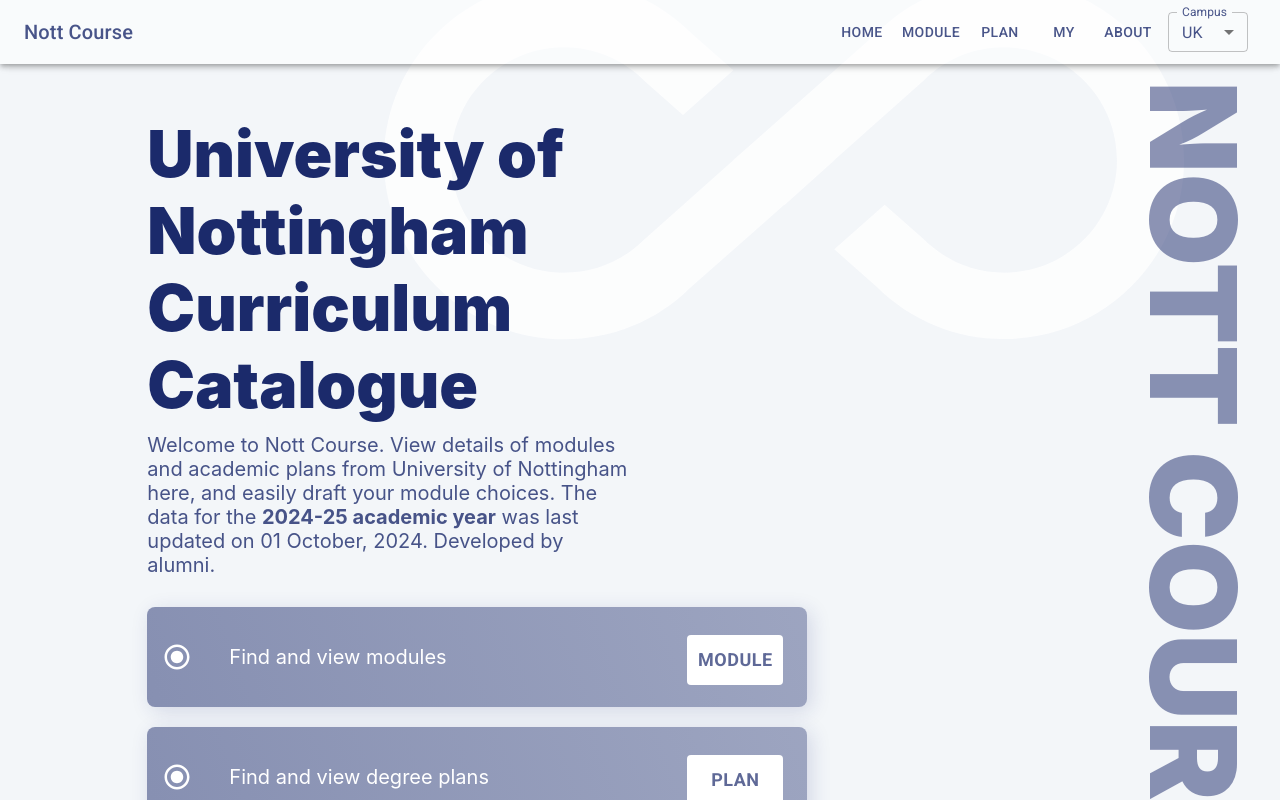
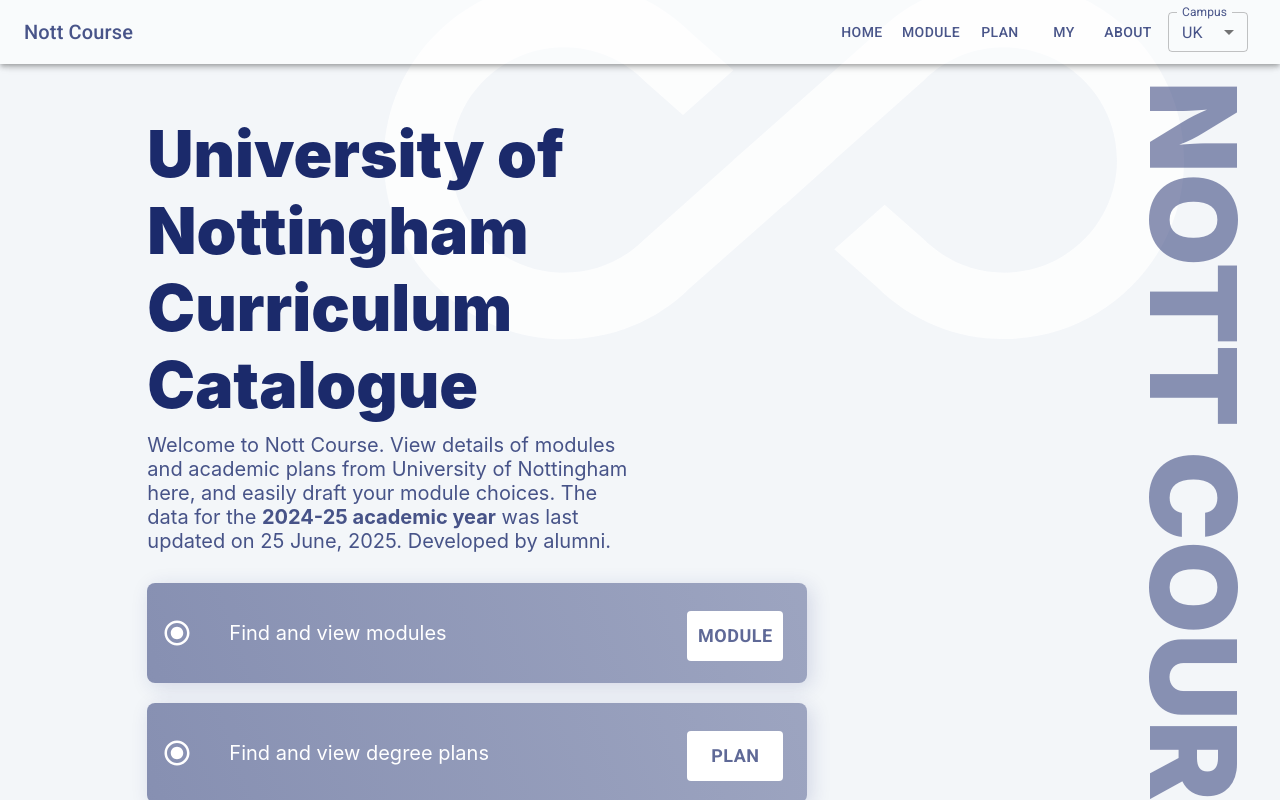
Before and after one commit to EricWay1024/nott-course, a React (Create React App) app: page / in a window 1280 px wide. Shown: the top 800 px of the page. Built offline with nearby package versions, Linux system fonts and the light colour scheme.

Commit message:
Update time

```diff
--- a/src/About/About.jsx
+++ b/src/About/About.jsx
@@ -152,7 +152,7 @@
       <p>
         The data on this website was last updated on
         {' '}
-        <b>01 October, 2024.</b>
+        <b>25 June, 2025.</b>
       </p>
       <p>
         If you ever spot any
--- a/src/index/IndexPage.jsx
+++ b/src/index/IndexPage.jsx
@@ -85,7 +85,7 @@
             {' '}
             <b>2024-25 academic year</b>
             {' '}
-            was last updated on 01 October, 2024.
+            was last updated on 25 June, 2025.
             Developed by alumni.
           </div>
         </div>
```
